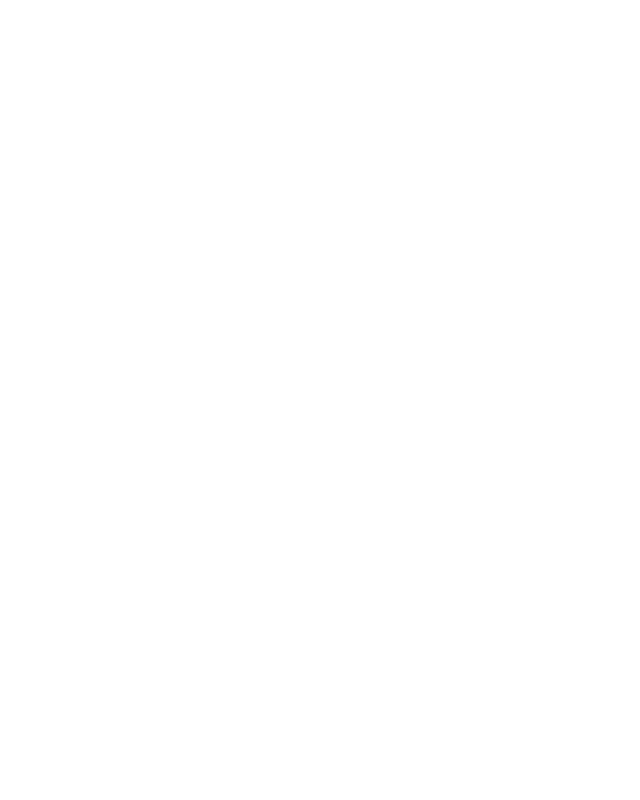
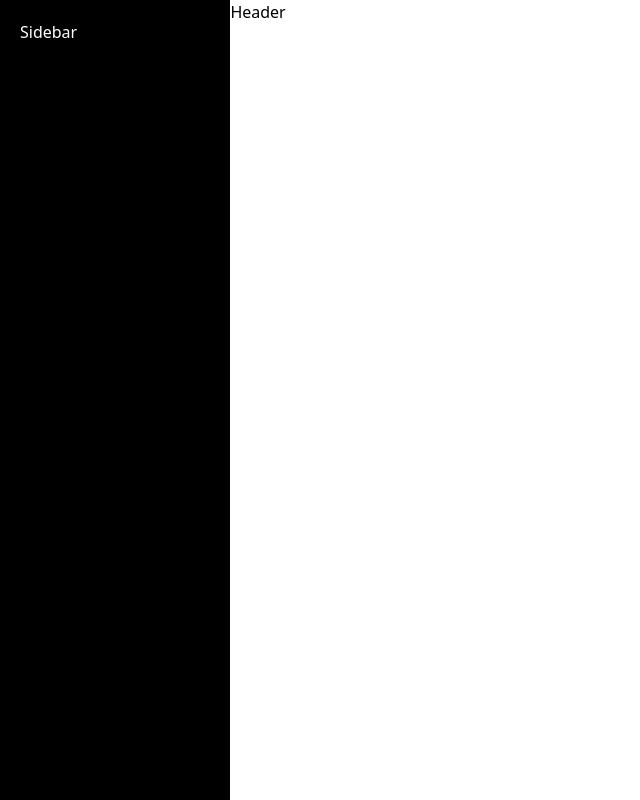
Before and after one commit to MehulKanani556/stock, a React (Create React App) app: page /layout in a window 1280 px wide. Shown: the whole page, without its empty margins (0-640 px from the left). Built offline with nearby package versions, Linux system fonts and the light colour scheme.

Commit message:
Parth04-04_third

```diff
--- a/package.json
+++ b/package.json
@@ -9,6 +9,7 @@
     "@testing-library/user-event": "^13.5.0",
     "react": "^19.1.0",
     "react-dom": "^19.1.0",
+    "react-icons": "^5.5.0",
     "react-router-dom": "^7.4.1",
     "react-scripts": "5.0.1",
     "web-vitals": "^2.1.4"
--- a/src/App.js
+++ b/src/App.js
@@ -1,12 +1,13 @@
 import { Route, Routes } from 'react-router-dom';
 import Login from './Components/Pages/Login.jsx'
+import Layout from './Components/Layout.jsx';
 
 function App() {
   return (
   <div>
    <Routes>
         <Route path="/" element={<Login />} />
-        <Route path="/layout">
+        <Route path="/layout" element={<Layout />}>
 
         </Route>
       </Routes>
--- /dev/null
+++ b/src/Components/Header.jsx
@@ -0,0 +1,9 @@
+import React from 'react'
+
+const Header = () => {
+  return (
+    <div>Header</div>
+  )
+}
+
+export default Header
--- a/src/Components/Layout.jsx
+++ b/src/Components/Layout.jsx
@@ -1,9 +1,29 @@
-import React from 'react'
+import React, { useState } from 'react'
+// import Header from './Header'
+import Sidebar from './Sidebar'
+import { Outlet } from 'react-router-dom'
+import Header from './Header'
 
 const Layout = () => {
-  return (
-    <div>Layout</div>
-  )
+
+    const [offToggle, setOffToggle] = useState(false)
+
+    return (
+        <div className="flex h-screen">
+            {/* Sidebar - 30% width */}
+            <div className={`${offToggle ? 'w-16' : 'w-[18%]'} transition-all duration-300 bg-black text-white p-5`}>
+                <Sidebar offToggle={offToggle} setOffToggle={setOffToggle} />
+            </div>
+
+            {/* Main Content - 70% width */}
+            <div className="w-[70%] flex flex-col">
+                <Header setOffToggle={setOffToggle} />
+                <div className="flex-1 overflow-auto">
+                    <Outlet />
+                </div>
+            </div>
+        </div>
+    )
 }
 
 export default Layout
--- a/tailwind.config.js
+++ b/tailwind.config.js
@@ -1,7 +1,7 @@
 /** @type {import('tailwindcss').Config} */
 module.exports = {
   content: [
-    "./src/**/*.{html,js}"
+    "./src/**/*.{html,js,jsx}"
   ],
   theme: {
     extend: {},
```
Also changed, not shown: 1 other file (tests, documents, lock files or other folders).
